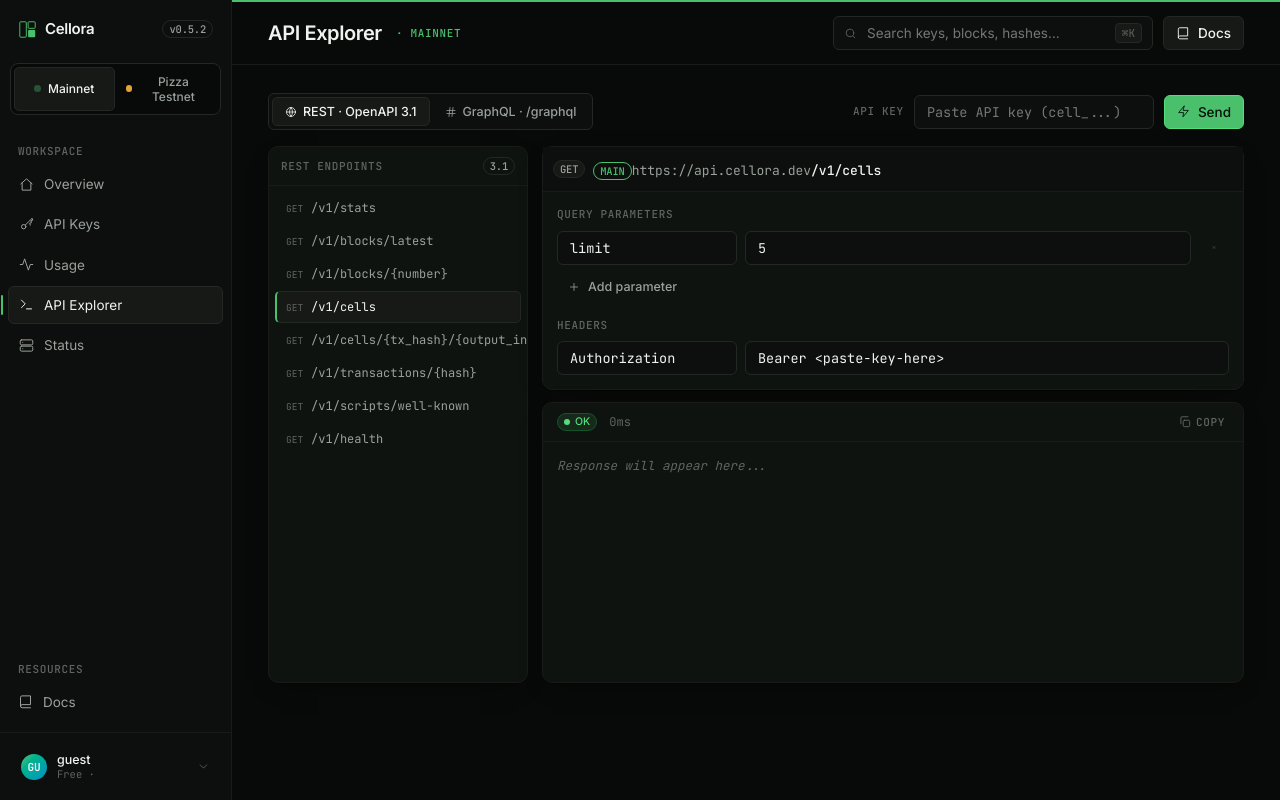
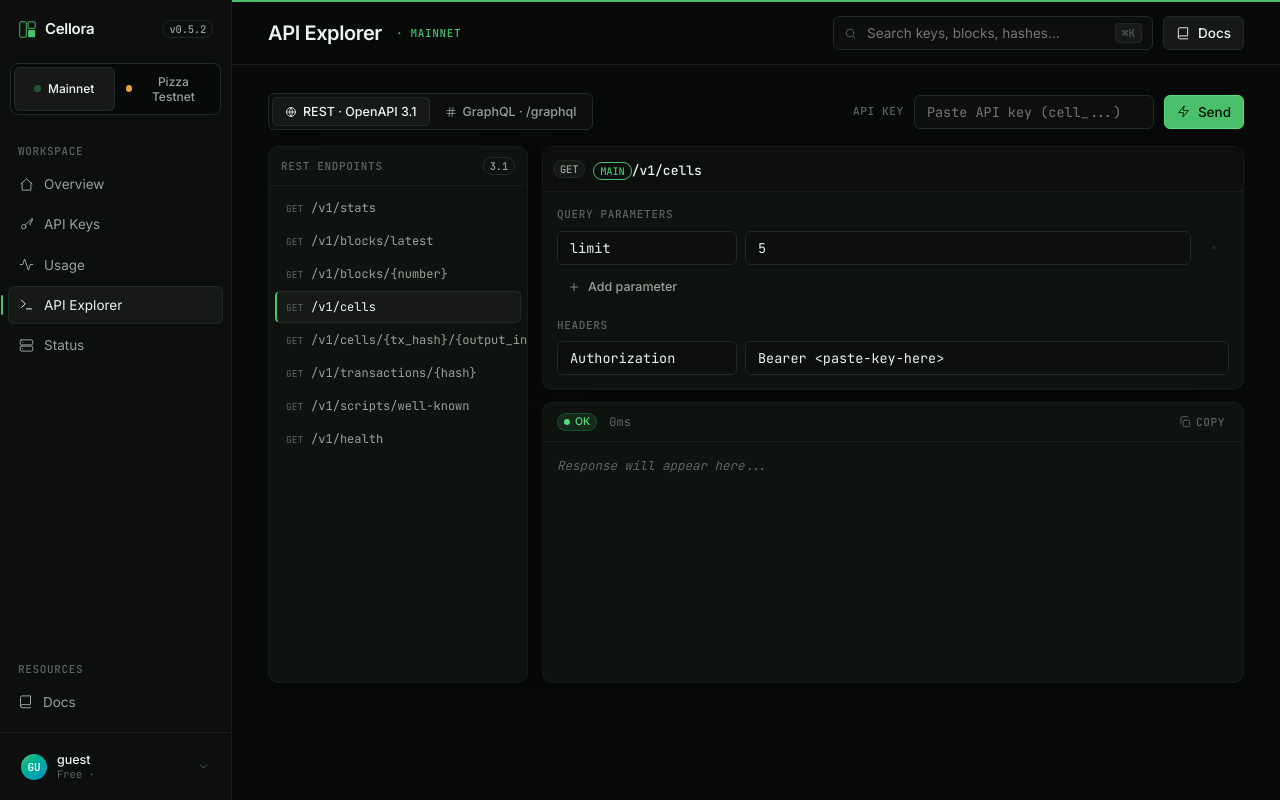
Before and after one commit to Antismart/cellora-nuxt, a Nuxt app: page /app/explorer in a window 1280 px wide. Built offline with nearby package versions, Linux system fonts and the light colour scheme; no server answers.

Commit message:
chore(ui): remove hardcoded api.cellora.dev URL from explorer request bar

```diff
--- a/pages/app/explorer.vue
+++ b/pages/app/explorer.vue
@@ -146,7 +146,6 @@
             <Badge variant="neutral" mono size="sm">GET</Badge>
             <span style="flex: 1">
               <Badge variant="outline" size="sm" mono :style="{ borderColor: activeNet.accent, color: activeNet.accent }">{{ activeNet.short }}</Badge>
-            <span class="mono" style="font-size: 13px; color: var(--text-muted)">https://api.cellora.dev</span>
               <span class="mono" style="font-size: 13px; color: var(--text); font-weight: 500">{{ endpoint }}</span>
             </span>
           </div>
```
